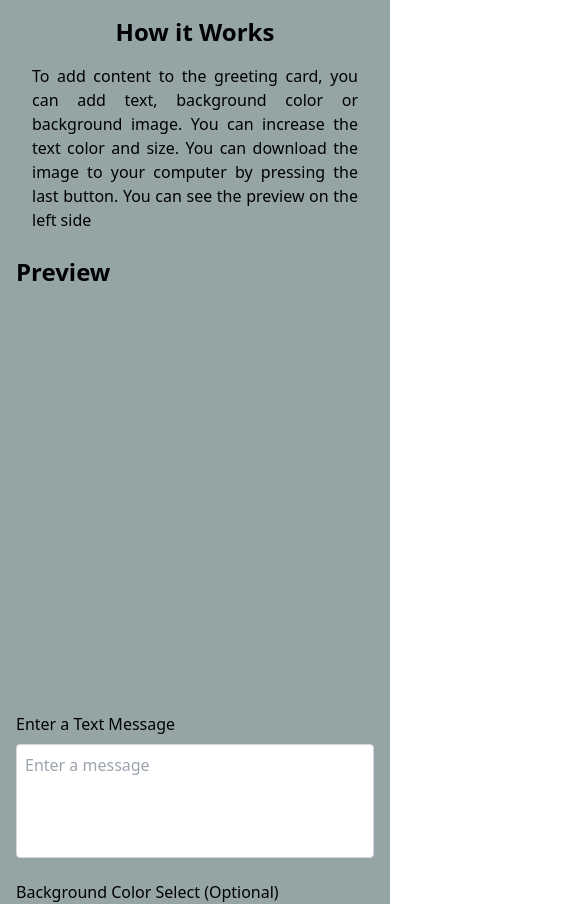
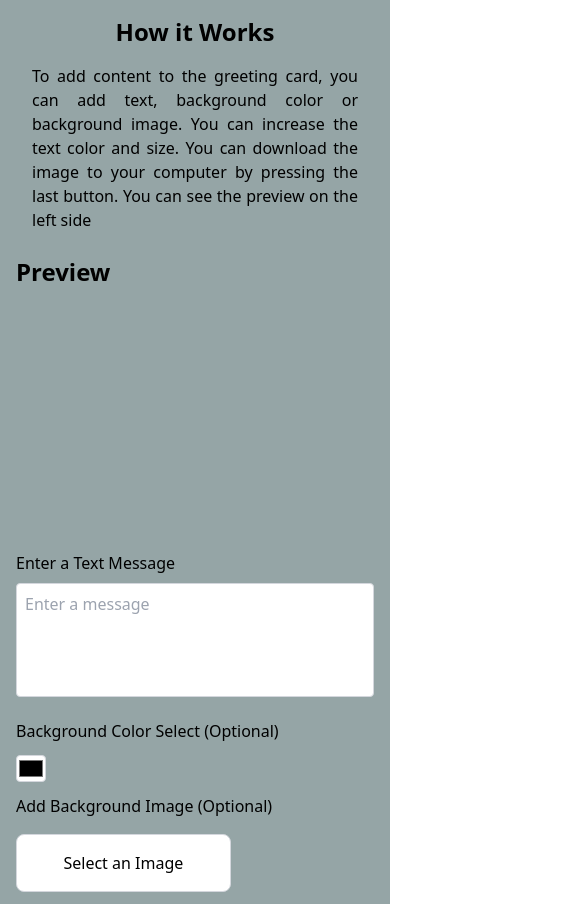
Before and after one commit to MelihKrts/Congrates-Card-Generator, a React (Vite) app: page /generator in a window 390 px wide. Shown: the top 904 px of the page, 585 px wide, since content can reach past the window. Built offline with nearby package versions, Linux system fonts and the light colour scheme.

Commit message:
responsive design compliance arrangement

```diff
--- a/src/component/Generator.jsx
+++ b/src/component/Generator.jsx
@@ -78,12 +78,10 @@ export default function Generator() {
         <div className='sm:w-full md:w-1/2 lg:w-1/2 w-full'>
           <h4 className='font-bold text-2xl py-2'>Preview</h4>
 
-          <div id='card' className='sm:w-full md:w-1/2 lg:w-1/2 w-[600px]  h-[400px]  rounded-lg flex items-center justify-center overflow-hidden text-justify'
+          <div id='card' className='w-full aspect-[3/2] max-w-[600px] rounded-lg flex items-center justify-center overflow-hidden text-justify bg-no-repeat bg-cover bg-center'
             style={{
               backgroundColor: bgColor,
               backgroundImage: bgImage ? `url(${bgImage})` : 'none',
-              backgroundSize: 'cover',
-              backgroundPosition: 'center',
             }}>
 
             <Draggable>
@@ -93,7 +91,6 @@ export default function Generator() {
             </Draggable>
 
           </div>
-
 
         </div>
 
@@ -117,7 +114,7 @@ export default function Generator() {
 
             <div className=' w-full flex flex-col'>
               <h5 className='mb-4'>Add Background Image (Optional)</h5>
-              <label htmlFor='file-input' className='mb-4 rounded-lg bg-white text-black text-center px-4 border border-solid border-[#d4d7dd] outline-0 py-4 w-1/3 sm:w-1/3 md:w-1/2 lg:w-1/3 cursor-pointer'>
+              <label htmlFor='file-input' className='mb-4 rounded-lg bg-white text-black text-center px-4 border border-solid border-[#d4d7dd] outline-0 py-4 w-3/5 sm:w-2/3 md:w-1/2 lg:w-1/3 cursor-pointer'>
                 {"Select an Image"}
               </label>
               <input
```
